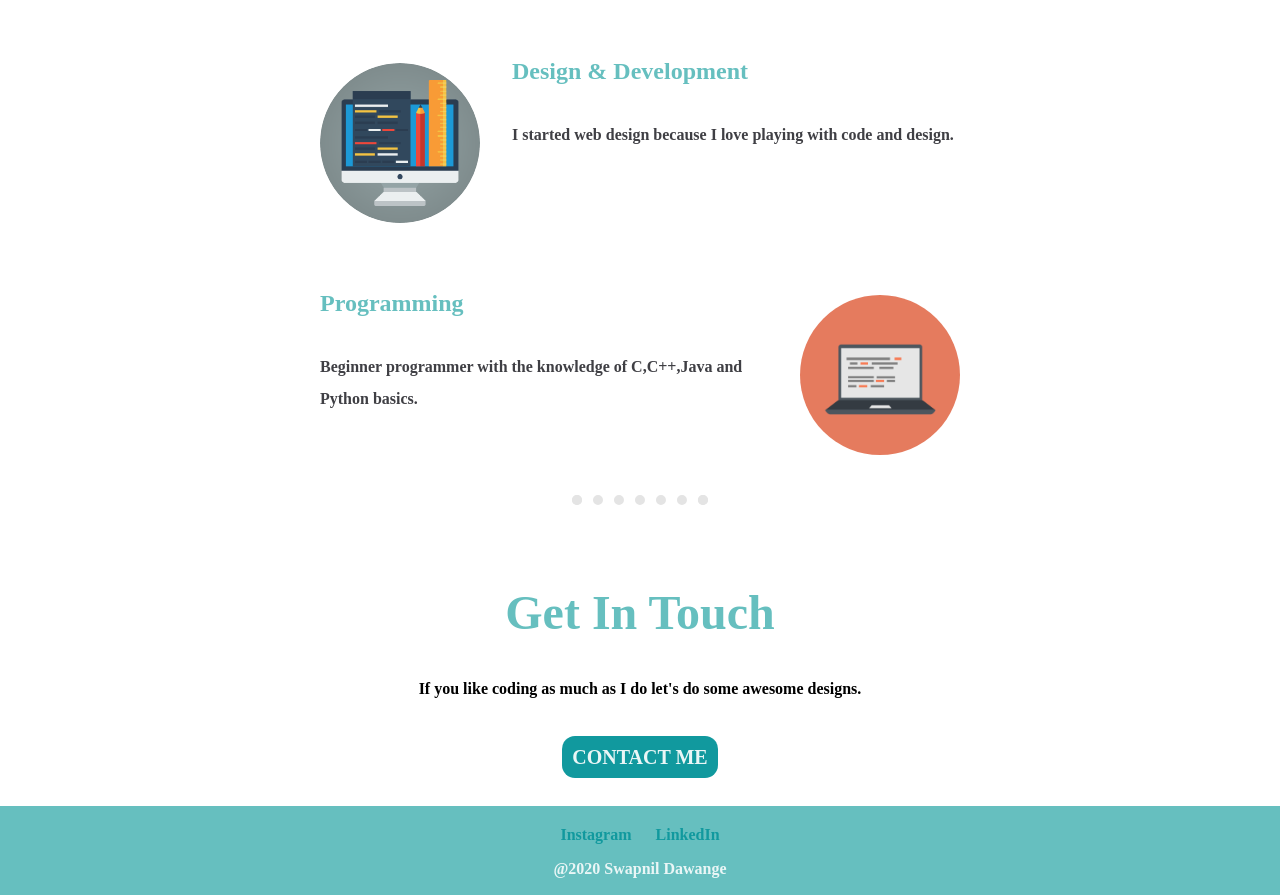
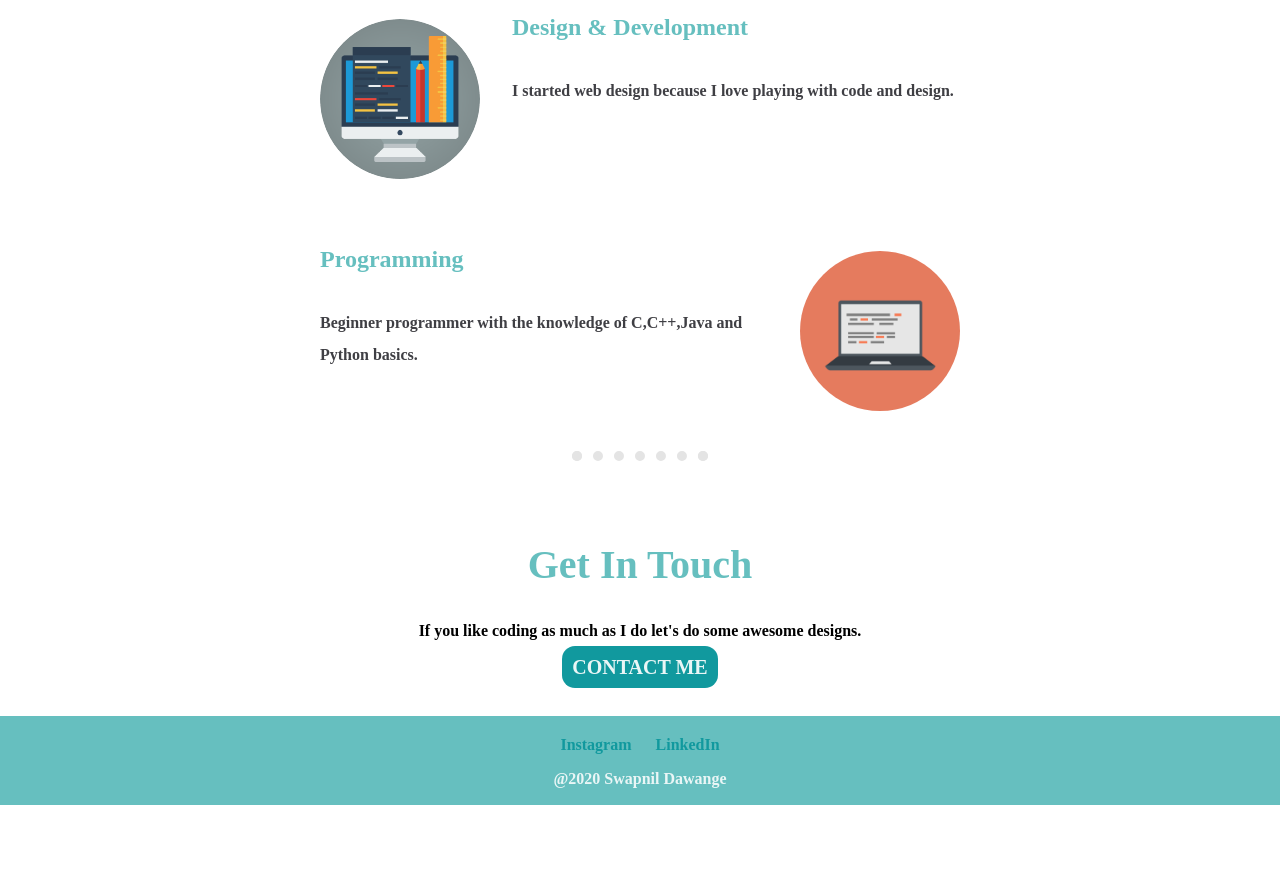
Before and after one commit to swapnildawange/cv, a plain HTML site: page index.html in a window 1280 px wide. Shown: the part 1544-2439 px from the top of the page. After the commit the page ends 2349 px from the top, so only its background shows below. Drawn offline with Linux system fonts and the light colour scheme.

Commit message:
Contact p size removed

```diff
--- a/index.css
+++ b/index.css
@@ -12,7 +12,7 @@ h1{
   padding-top: 8rem;
 }
 h2{
-  font-size: 3rem;
+  font-size: 2.5rem;
 }
 h3{
   font-size: 1.5rem;
@@ -131,9 +131,9 @@ hr{
   margin: 5rem auto 2rem auto;;
  padding-bottom: 5px;
 }
-.contact p{
-  margin-bottom: 3rem;
-}
+
+
+
 .button:hover{
   transform: scale(1.2);
 }
```
